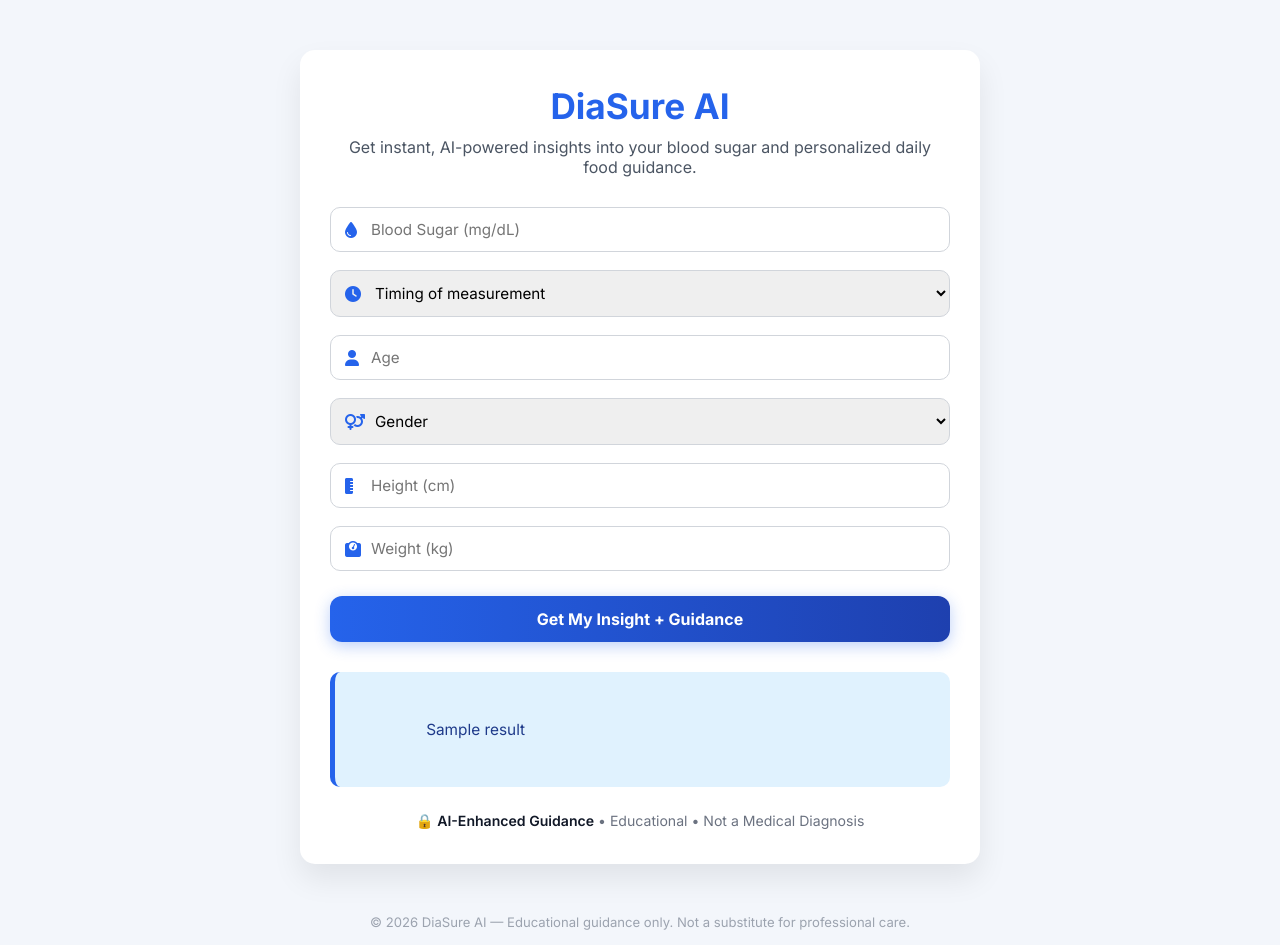
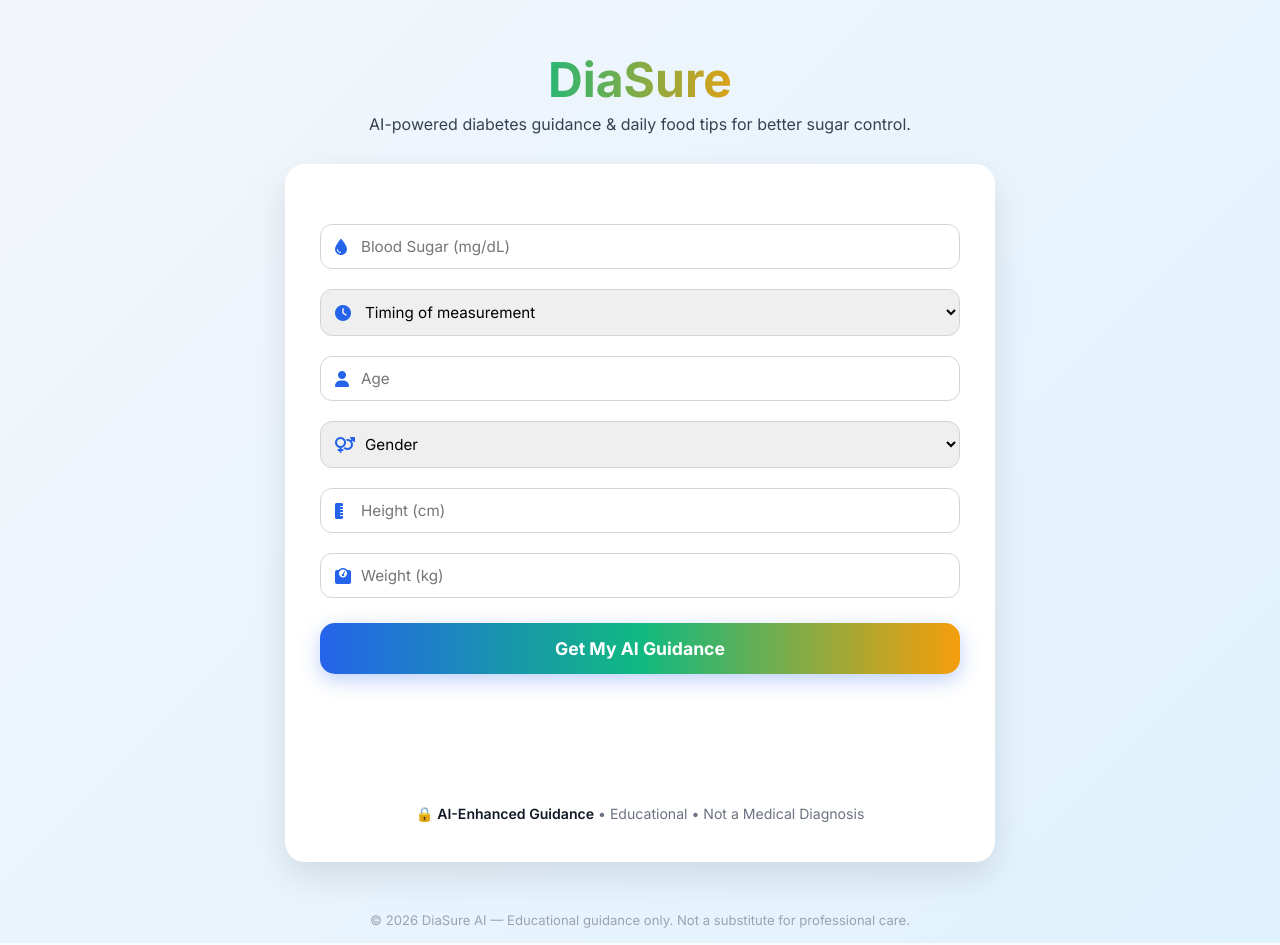
Before and after one commit to MSG-Ai-Tools/Diasure-ai, a Flask app: template templates/index.html in a window 1280 px wide. Run offline with Flask 3, Linux system fonts and the light colour scheme; the template is opened without the code that fills it: most values are stand-ins (such as "Sample title", 1, 10 or a date in 2020).

Commit message:
Update index.html

```diff
--- a/templates/index.html
+++ b/templates/index.html
@@ -5,201 +5,134 @@
     <meta name="viewport" content="width=device-width, initial-scale=1.0">
     <title>DiaSure AI — Diabetes Guidance Tool</title>
 
-    <!-- Google Fonts & Icons -->
+    <!-- Fonts & Icons -->
     <link href="https://fonts.googleapis.com/css2?family=Inter:wght@400;600;700&display=swap" rel="stylesheet">
     <link href="https://cdnjs.cloudflare.com/ajax/libs/font-awesome/6.4.0/css/all.min.css" rel="stylesheet">
 
     <style>
         * { margin: 0; padding: 0; box-sizing: border-box; font-family: 'Inter', sans-serif; }
-        body { background: #F3F6FB; color: #1F2937; }
+        body { background: linear-gradient(135deg, #F3F6FB, #E0F2FE); color: #1F2937; min-height: 100vh; }
 
-        .container { max-width: 720px; margin: 50px auto; padding: 0 20px; }
+        .container { max-width: 750px; margin: 50px auto; padding: 0 20px; }
+
+        /* Creative DiaSure Title */
+        h1 {
+            font-size: 3rem;
+            font-weight: 900;
+            text-align: center;
+            background: linear-gradient(90deg, #2563EB, #10B981, #F59E0B, #8B5CF6);
+            -webkit-background-clip: text;
+            -webkit-text-fill-color: transparent;
+            animation: textGradient 4s ease infinite alternate;
+            margin-bottom: 5px;
+        }
+        @keyframes textGradient {
+            0% { background-position: 0% 50%; }
+            50% { background-position: 100% 50%; }
+            100% { background-position: 0% 50%; }
+        }
+
+        .subtitle { text-align: center; font-weight: 500; color: #374151; margin-bottom: 30px; font-size: 1rem; }
 
         .card {
             background: #FFFFFF;
-            border-radius: 15px;
-            padding: 35px 30px;
-            box-shadow: 0 15px 30px rgba(0,0,0,0.08);
+            border-radius: 20px;
+            padding: 40px 35px;
+            box-shadow: 0 15px 35px rgba(0,0,0,0.1);
             animation: fadeIn 1s ease;
         }
 
-        @keyframes fadeIn {
-            from { opacity: 0; transform: translateY(20px);}
-            to { opacity: 1; transform: translateY(0);}
+        @keyframes fadeIn { from { opacity: 0; transform: translateY(20px);} to { opacity: 1; transform: translateY(0);} }
+
+        .input-group { position: relative; margin-top: 20px; }
+        .input-group i { position: absolute; left: 15px; top: 50%; transform: translateY(-50%); color: #2563EB; font-size: 1rem; }
+        input, select { width: 100%; padding: 12px 15px 12px 40px; border-radius: 12px; border: 1px solid #D1D5DB; font-size: 0.95rem; transition: all 0.3s ease; }
+        input:focus, select:focus { outline: none; border-color: #2563EB; box-shadow: 0 0 10px rgba(37, 99, 235, 0.3); }
+
+        button {
+            background: linear-gradient(90deg, #2563EB, #10B981, #F59E0B);
+            color: #fff; border: none; font-weight: 700;
+            margin-top: 25px; padding: 15px; width: 100%; border-radius: 15px;
+            font-size: 1.1rem; cursor: pointer; transition: all 0.3s ease;
+            box-shadow: 0 6px 20px rgba(37, 99, 235, 0.3);
         }
+        button:hover { transform: translateY(-2px); box-shadow: 0 8px 25px rgba(37, 99, 235, 0.5); }
 
-        h1 {
-            font-size: 2.2rem;
-            font-weight: 700;
-            text-align: center;
-            color: #2563EB;
-            margin-bottom: 10px;
+        /* Result pop-up */
+        .result {
+            margin-top: 30px; background: #FEF3C7; border-left: 6px solid #F59E0B;
+            border-radius: 12px; padding: 25px; font-size: 1rem; line-height: 1.6; color: #78350F;
+            white-space: pre-wrap; opacity: 0; transform: translateY(-20px); transition: all 0.8s ease;
         }
+        .result.show { opacity: 1; transform: translateY(0); }
 
-        .subtitle {
-            text-align: center;
-            font-weight: 500;
-            color: #4B5563;
-            margin-bottom: 30px;
-            font-size: 1rem;
-        }
+        .trust { margin-top: 25px; text-align: center; font-size: 0.88rem; color: #6B7280; }
+        .trust span { font-weight: 600; color: #111827; }
 
-        /* Input wrapper with icon */
-        .input-group {
-            position: relative;
-            margin-top: 18px;
-        }
-
-        .input-group i {
-            position: absolute;
-            left: 15px;
-            top: 50%;
-            transform: translateY(-50%);
-            color: #2563EB;
-            font-size: 1rem;
-        }
-
-        input, select {
-            width: 100%;
-            padding: 12px 15px 12px 40px;
-            border-radius: 10px;
-            border: 1px solid #D1D5DB;
-            font-size: 0.95rem;
-            transition: all 0.3s ease;
-        }
-
-        input:focus, select:focus {
-            outline: none;
-            border-color: #2563EB;
-            box-shadow: 0 0 8px rgba(37, 99, 235, 0.3);
-        }
-
-        /* Button */
-        button {
-            background: linear-gradient(90deg, #2563EB, #1E40AF);
-            color: #fff;
-            border: none;
-            font-weight: 700;
-            margin-top: 25px;
-            padding: 13px;
-            width: 100%;
-            border-radius: 12px;
-            font-size: 1rem;
-            cursor: pointer;
-            transition: all 0.3s ease;
-            box-shadow: 0 4px 15px rgba(37, 99, 235, 0.3);
-        }
-
-        button:hover {
-            transform: translateY(-2px);
-            box-shadow: 0 6px 18px rgba(37, 99, 235, 0.5);
-        }
-
-        /* Result box */
-        .result {
-            margin-top: 30px;
-            background: #E0F2FE;
-            border-left: 5px solid #2563EB;
-            border-radius: 10px;
-            padding: 22px;
-            font-size: 0.96rem;
-            line-height: 1.55;
-            color: #1E3A8A;
-            white-space: pre-wrap;
-            animation: fadeIn 1s ease;
-        }
-
-        .trust {
-            margin-top: 25px;
-            text-align: center;
-            font-size: 0.88rem;
-            color: #6B7280;
-        }
-
-        .trust span {
-            font-weight: 600;
-            color: #111827;
-        }
-
-        footer {
-            text-align: center;
-            margin: 45px 0 15px;
-            font-size: 0.82rem;
-            color: #9CA3AF;
-        }
+        footer { text-align: center; margin: 50px 0 15px; font-size: 0.82rem; color: #9CA3AF; }
 
         @media (max-width: 480px) {
-            h1 { font-size: 1.8rem; }
+            h1 { font-size: 2.2rem; }
             .subtitle { font-size: 0.9rem; }
         }
     </style>
+
+    <script>
+        // Animate result popup after submit
+        function showResult() {
+            const res = document.querySelector('.result');
+            if(res) {
+                res.classList.add('show');
+            }
+        }
+    </script>
 </head>
 <body>
     <div class="container">
+        <h1>DiaSure</h1>
+        <p class="subtitle">AI-powered diabetes guidance & daily food tips for better sugar control.</p>
+
         <div class="card">
-            <h1>DiaSure AI</h1>
-            <p class="subtitle">
-                Get instant, AI-powered insights into your blood sugar and personalized daily food guidance.
-            </p>
-
-            <form method="POST">
-                <div class="input-group">
-                    <i class="fas fa-droplet"></i>
-                    <input type="number" name="sugar" id="sugar" placeholder="Blood Sugar (mg/dL)" required min="1">
+            <form method="POST" onsubmit="setTimeout(showResult, 100);">
+                <div class="input-group"><i class="fas fa-droplet"></i>
+                    <input type="number" name="sugar" placeholder="Blood Sugar (mg/dL)" required min="1">
                 </div>
-
-                <div class="input-group">
-                    <i class="fas fa-clock"></i>
-                    <select name="timing" id="timing" required>
+                <div class="input-group"><i class="fas fa-clock"></i>
+                    <select name="timing" required>
                         <option value="">Timing of measurement</option>
                         <option value="Fasting">Fasting</option>
                         <option value="Post-meal">Post-meal</option>
                         <option value="Random">Random</option>
                     </select>
                 </div>
-
-                <div class="input-group">
-                    <i class="fas fa-user"></i>
-                    <input type="number" name="age" id="age" placeholder="Age">
+                <div class="input-group"><i class="fas fa-user"></i>
+                    <input type="number" name="age" placeholder="Age">
                 </div>
-
-                <div class="input-group">
-                    <i class="fas fa-venus-mars"></i>
-                    <select name="gender" id="gender">
+                <div class="input-group"><i class="fas fa-venus-mars"></i>
+                    <select name="gender">
                         <option value="">Gender</option>
                         <option value="Male">Male</option>
                         <option value="Female">Female</option>
                         <option value="Other">Other</option>
                     </select>
                 </div>
-
-                <div class="input-group">
-                    <i class="fas fa-ruler-vertical"></i>
-                    <input type="number" name="height" id="height" placeholder="Height (cm)">
+                <div class="input-group"><i class="fas fa-ruler-vertical"></i>
+                    <input type="number" name="height" placeholder="Height (cm)">
                 </div>
-
-                <div class="input-group">
-                    <i class="fas fa-weight"></i>
-                    <input type="number" name="weight" id="weight" placeholder="Weight (kg)">
+                <div class="input-group"><i class="fas fa-weight"></i>
+                    <input type="number" name="weight" placeholder="Weight (kg)">
                 </div>
-
-                <button type="submit">Get My Insight + Guidance</button>
+                <button type="submit">Get My AI Guidance</button>
             </form>
 
             {% if result %}
-            <div class="result">
-                {{ result }}
-            </div>
+            <div class="result">{{ result|safe }}</div>
             {% endif %}
 
-            <div class="trust">
-                🔒 <span>AI-Enhanced Guidance</span> • Educational • Not a Medical Diagnosis
-            </div>
+            <div class="trust">🔒 <span>AI-Enhanced Guidance</span> • Educational • Not a Medical Diagnosis</div>
         </div>
     </div>
 
-    <footer>
-        &copy; 2026 DiaSure AI — Educational guidance only. Not a substitute for professional care.
-    </footer>
+    <footer>&copy; 2026 DiaSure AI — Educational guidance only. Not a substitute for professional care.</footer>
 </body>
 </html>
```
